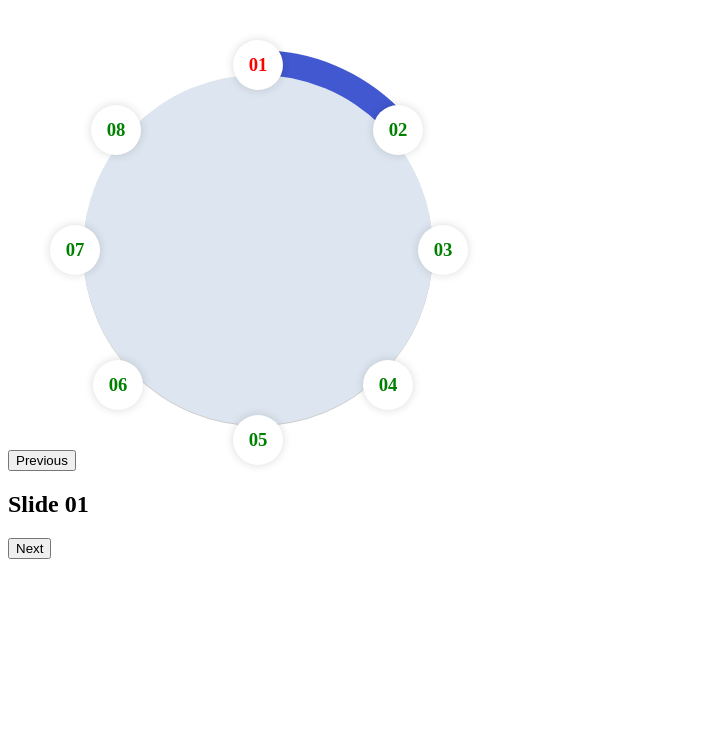
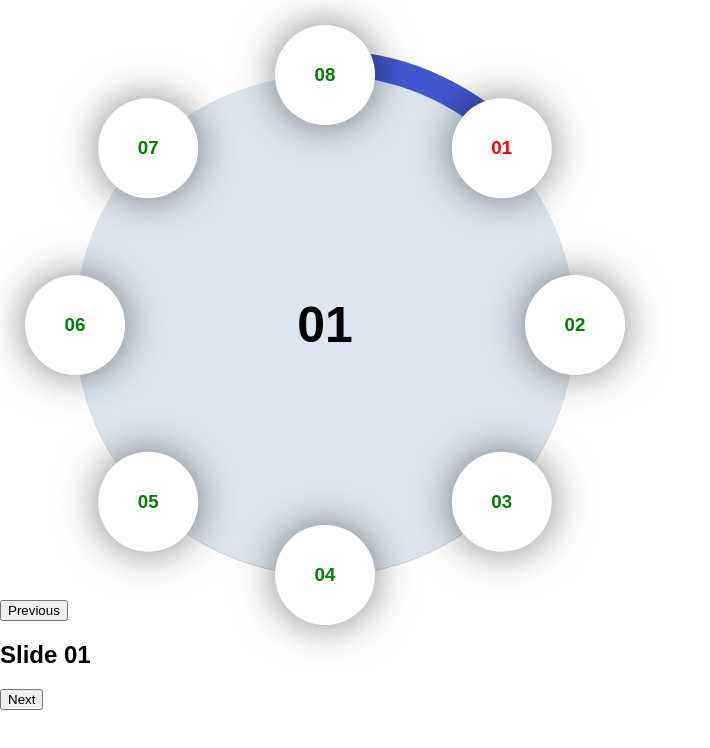
Before and after one commit to IshraqQureshi/data, a plain HTML site: page slider.html in a window 1280 px wide. Shown: the whole page, without its empty margins (0-710 px from the left). Drawn offline with nearby package versions, Linux system fonts and the light colour scheme.

Commit message:
Set Circle Button

```diff
--- a/custom.css
+++ b/custom.css
@@ -1,7 +1,10 @@
-
+body{
+    margin: 0;
+    font-family: 'Arial';
+}
 .circular {
-    height: 400px;
-    width: 400px;
+    height: 550px;
+    width: 550px;
     position: relative;
     margin-top: 50px;
     margin-left: 50px;
@@ -20,8 +23,8 @@
 .circular .inner {
     top: 0;
     left: 0;
-    height: 350px;
-    width: 350px;
+    height: 500px;
+    width: 500px;
     margin: -40px 0 0 -40px;
     background-color: #dde6f0;
     border-radius: 100%;
@@ -42,7 +45,7 @@
     width: 100%;
     background: #fff;
     -webkit-border-radius: 100%;
-    clip: rect(0px, 400px, 400px, 200px);
+    clip: rect(0px, 550px, 550px, 275px);
 }
 
 .circle .bar .progress {
@@ -50,7 +53,7 @@
     height: 100%;
     width: 100%;
     -webkit-border-radius: 100%;
-    clip: rect(0px, 200px, 400px, 0px);
+    clip: rect(0px, 275px, 550px, 0px);
     transform: rotate(0);
     transition: 0.5s ease transform;
 }
@@ -119,3 +122,50 @@
     top: 30px;
     right: 292px;
 }
+
+
+
+.ciclegraph {
+    position: relative;
+    width: 100%;
+    height: 100%;
+  }
+
+  .ciclegraph:before {
+    content: "";
+    position: absolute;
+    top: 0;
+    left: 0;
+    /* border: 2px solid teal; */
+    width: calc( 100% - 2px * 2);
+    height: calc( 100% - 2px * 2 );
+    border-radius: 50%;
+  }
+
+  .ciclegraph .circle {
+    position: absolute;
+    top: 50%; left: 50%;
+    width: 100px;
+    height: 100px;
+    margin: calc( -100px / 2 );
+    background: #fff;
+    border-radius: 50%;
+    box-shadow: 0 0 40px 0 rgba(0, 0, 0, 0.5);
+  }
+
+  .sliderNav {
+    width: 50%;
+    height: 50%;
+    position: absolute;
+    left: 0;
+    right: 0;
+    top: 0;
+    bottom: 0;
+    margin: auto;
+}
+
+.sliderNav .slick-list .slideNav {display: flex !important;justify-content: center;align-items: center;font-size: 50px;font-weight: 700;}
+
+.sliderNav .slick-list, .sliderNav .slick-track {
+    height: 100%;
+}
--- a/custom.js
+++ b/custom.js
@@ -1,6 +1,12 @@
 $(function(){
 
-    const slider = jQuery('.slider').slick();
+    const slider = jQuery('.slider').slick({
+        asNavFor: '.sliderNav'
+    });
+    const sliderNav = jQuery('.sliderNav').slick({
+        arrows: false,
+        asNavFor: '.slider'
+    });
 
     $('.slider').on('beforeChange', function(event, slick, currentSlide, nextSlide){
         jQuery('.btn').each(function(){
@@ -48,4 +54,15 @@ $(function(){
     slider[0].slick.slickGoTo(0);
 
 
+
+    document.querySelectorAll( '.ciclegraph' ).forEach( ( ciclegraph )=>{
+        let circles = ciclegraph.querySelectorAll( '.circle' )
+        let angle = 360-90, dangle = 360 / circles.length
+        for( let i = 0; i < circles.length; ++i ){
+          let circle = circles[i]
+          angle += dangle
+          circle.style.transform = `rotate(${angle}deg) translate(${ciclegraph.clientWidth / 2}px) rotate(-${angle}deg)`
+        }
+      })
+
 })
--- a/slider.html
+++ b/slider.html
@@ -22,32 +22,43 @@
 
     <div class="circular">
         <div class="inner">
-            <div class="slideNav">
-                <div class="btn" data-slide="0">
+            <div class="sliderNav">
+                <div class="slideNav">01</div>
+                <div class="slideNav">02</div>
+                <div class="slideNav">03</div>
+                <div class="slideNav">04</div>
+                <div class="slideNav">05</div>
+                <div class="slideNav">06</div>
+                <div class="slideNav">07</div>
+                <div class="slideNav">08</div>
+            </div>
+            <div class="ciclegraph slideNav">
+                <div class="circle btn" data-slide="0">
                     <h3>01</h3>
                 </div>
-                <div class="btn" data-slide="1">
+                <div class="circle btn" data-slide="1">
                     <h3>02</h3>
                 </div>
-                <div class="btn" data-slide="2">
+                <div class="circle btn" data-slide="2">
                     <h3>03</h3>
                 </div>
-                <div class="btn" data-slide="3">
+                <div class="circle btn" data-slide="3">
                     <h3>04</h3>
                 </div>
-                <div class="btn" data-slide="4">
+                <div class="circle btn" data-slide="4">
                     <h3>05</h3>
                 </div>
-                <div class="btn" data-slide="5">
+                <div class="circle btn" data-slide="5">
                     <h3>06</h3>
                 </div>
-                <div class="btn" data-slide="6">
+                <div class="circle btn" data-slide="6">
                     <h3>07</h3>
                 </div>
-                <div class="btn" data-slide="7">
+                <div class="circle btn" data-slide="7">
                     <h3>08</h3>
                 </div>
             </div>
+
         </div>
         <div class="circle">
             <div class="bar left">
@@ -88,6 +99,11 @@
         </div>
     </div>
 
+
+
+
+
+
     <script src="https://code.jquery.com/jquery-3.6.1.min.js" integrity="sha256-o88AwQnZB+VDvE9tvIXrMQaPlFFSUTR+nldQm1LuPXQ=" crossorigin="anonymous"></script>
     <script type="text/javascript" src="https://cdn.jsdelivr.net/npm/slick-carousel@1.8.1/slick/slick.min.js"></script>
 
```
